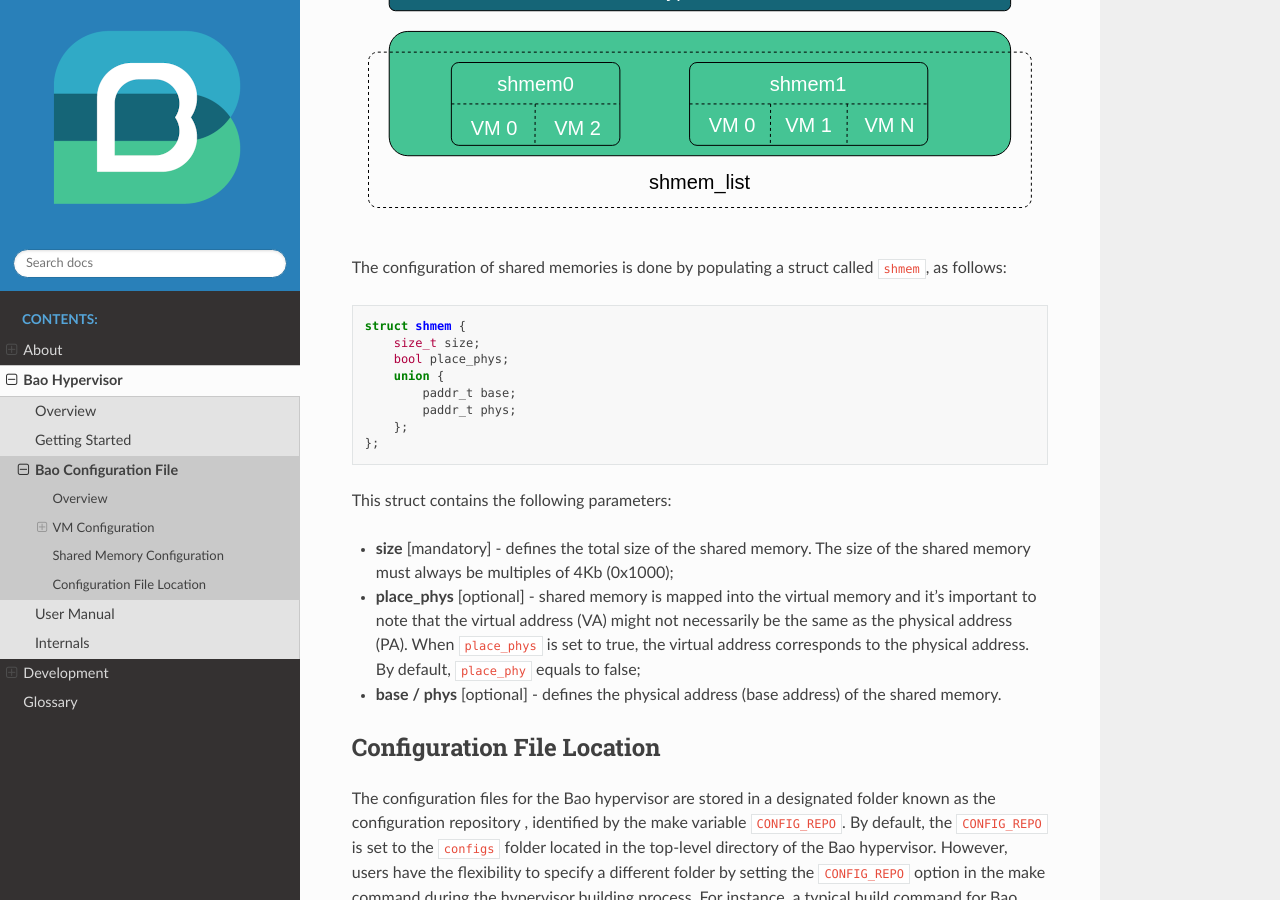
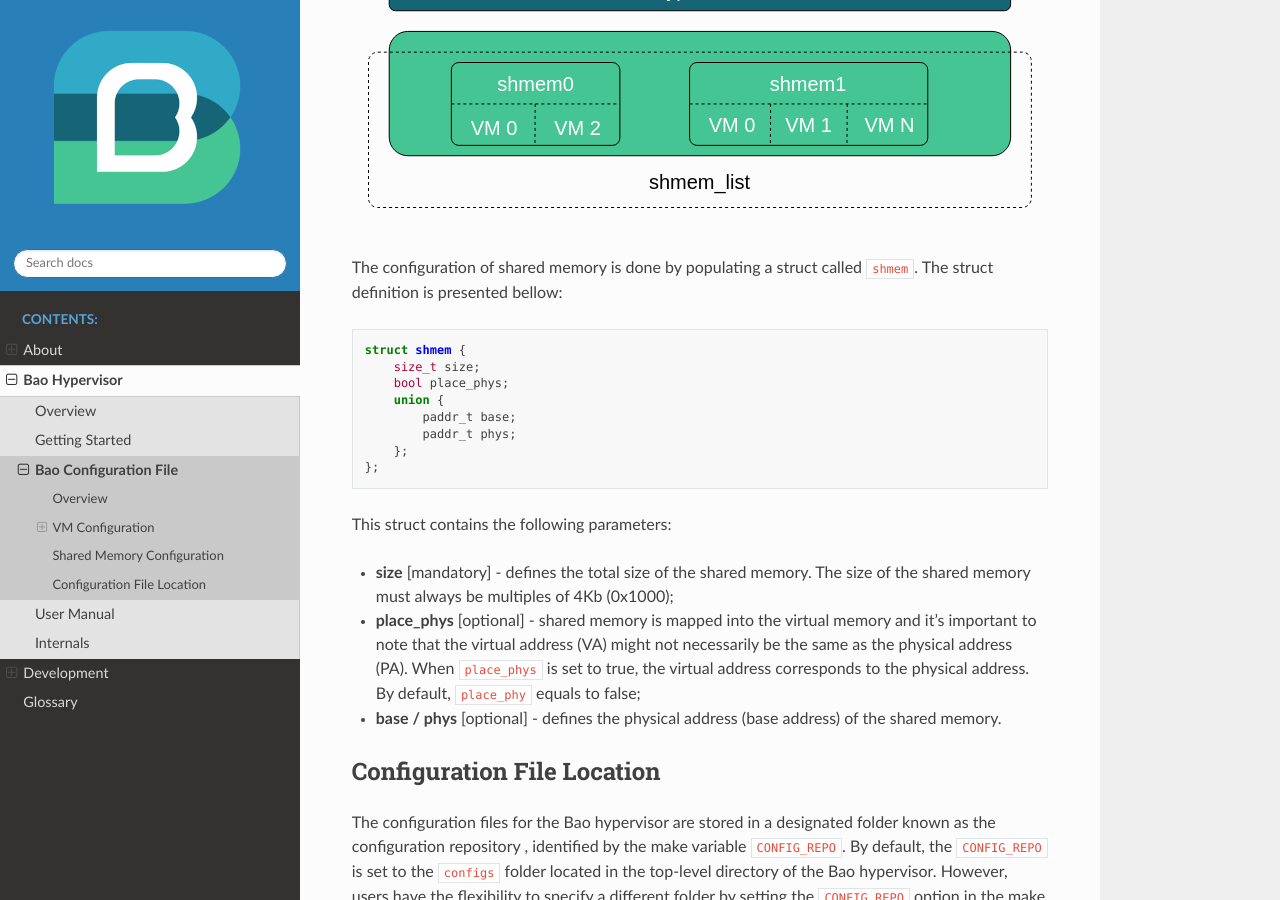
Before and after one commit to bao-project/bao-docs, a Sphinx documentation site: the page built from source/bao_hyp/config.rst, in a window 1280 px wide and 900 px high, scrolled down 11620 px. Built offline with Sphinx 7.4.7 and the Read the Docs theme 2.0.0, drawn with Linux system fonts in a browser that asks for light colours.

Commit message:
fix(doc): improve shared memory documentation
Signed-off-by: Diogo Costa <diogoandreveigacosta@gmail.com>

```diff
--- a/source/bao_hyp/config.rst
+++ b/source/bao_hyp/config.rst
@@ -543,8 +543,8 @@
 
 |
 
-The configuration of shared memories is done by populating a struct called
-``shmem``, as follows:
+The configuration of shared memory is done by populating a struct called ``shmem``. The struct
+definition is presented bellow:
 
 .. code-block:: c
 
```
